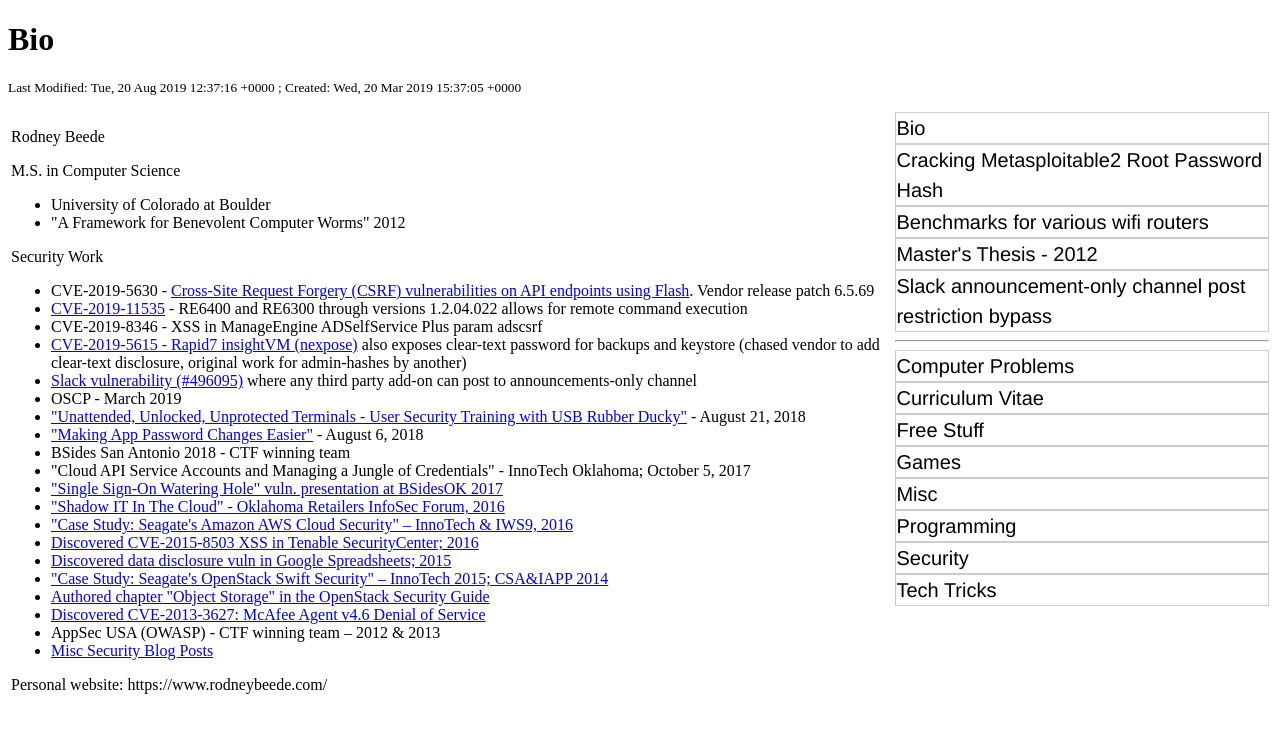
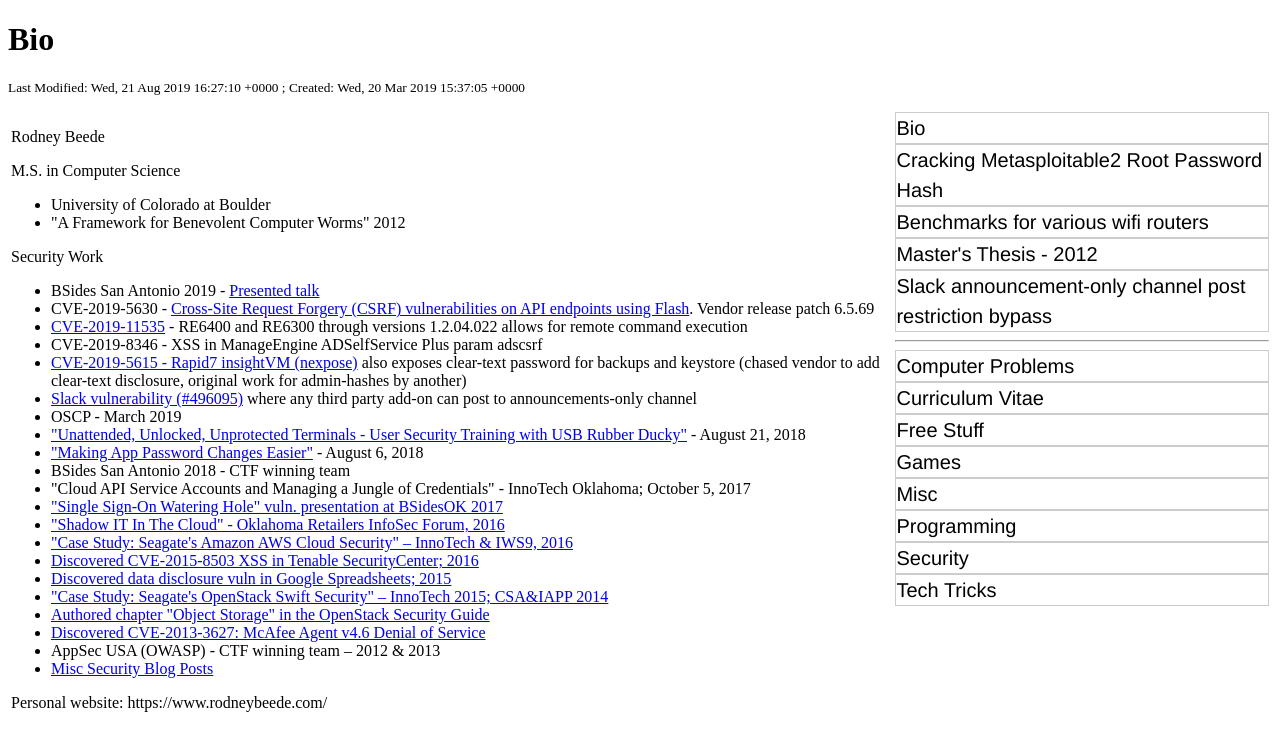
Before and after one commit to rbeede/rbeede.github.io, a Jekyll site: the page built from _posts/2019-06-27-bio.html, in a window 1280 px wide. Shown: the top 751 px of the page. Built offline with Jekyll 4.4.1, drawn with Linux system fonts in a browser that asks for light colours; some of the changed lines change nothing that is shown.

Commit message:
Update 2019-06-27-bio.html

```diff
--- a/_posts/2019-06-27-bio.html
+++ b/_posts/2019-06-27-bio.html
@@ -1,6 +1,6 @@
 ---
 creation_epoch: 1553096225
-lastmod_epoch: 1566304636
+lastmod_epoch: 1566404830
 categories: ['Curriculum Vitae']
 title: Bio
 ---
@@ -21,6 +21,7 @@
 
 <ul>
 <!-- <li>CVE- - pending</li> -->
+<li>BSides San Antonio 2019 - <a href="https://www.bsidessatx.com/presentations-2019.html">Presented talk</a></li>
 <li>CVE-2019-5630 - <a href="https://help.rapid7.com/nexpose/en-us/release-notes/archive/2019/06/">Cross-Site Request Forgery (CSRF) vulnerabilities on API endpoints using Flash</a>.  Vendor release patch 6.5.69</li>
 <li><a href="http://s3.amazonaws.com/downloads.linksys.com/support/assets/releasenotes/Linksys%20RE6300%20RE6400%20Firmware%20Release%20Notes_v1.2.05.001.txt">CVE-2019-11535</a> - RE6400 and RE6300 through versions 1.2.04.022 allows for remote command execution</li>
 <li>CVE-2019-8346 - XSS in ManageEngine ADSelfService Plus param adscsrf</li>
```
